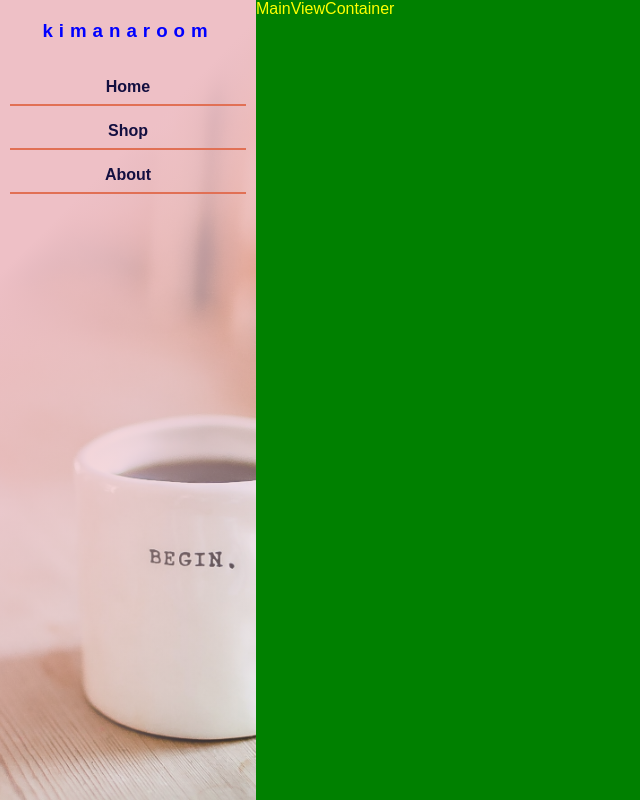
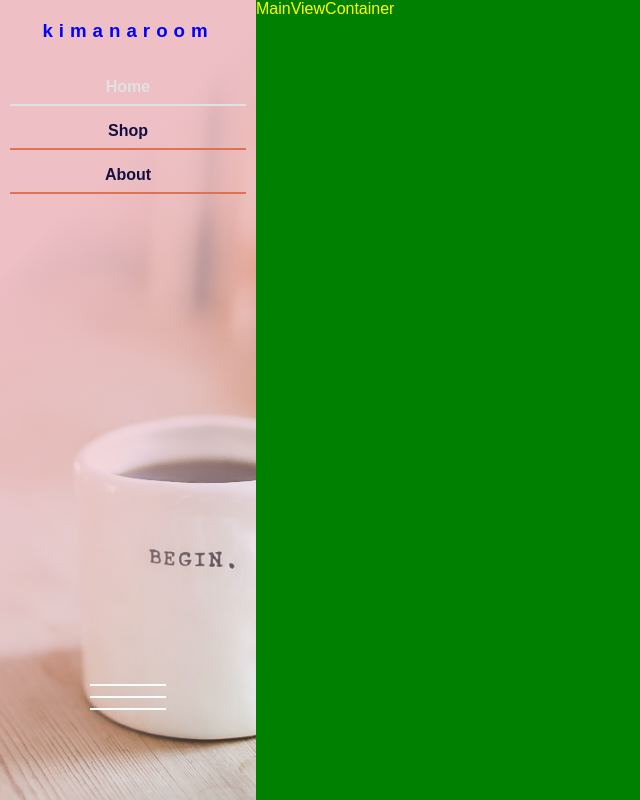
Before and after one commit to zoveloper/ecommerce, a React (Create React App) app in the folder frontend/: page / in a window 1280 px wide. Shown: the whole page, without its empty margins (0-640 px from the left). Built offline with nearby package versions, Linux system fonts and the light colour scheme.

Commit message:
added sidebar toggler

```diff
--- a/frontend/src/components/Sidebar/Sidebar.js
+++ b/frontend/src/components/Sidebar/Sidebar.js
@@ -1,4 +1,4 @@
-import React from 'react'
+import React,{useState} from 'react'
 import * as s from './Sidebar.styles'
 
 const Sidebar = props =>{
@@ -8,21 +8,36 @@ const Sidebar = props =>{
         menuItems=[]
     } = props;
 
+    // state
+    const[selected, setSelectedMenuItem] = useState(menuItems[0].name);
+    const handleMenuItemClick= name => {
+        setSelectedMenuItem(name)
+    }
+
+
+
     const menuItemsJSX = menuItems.map((item, index) =>{
+        const isItemSelected = selected === item.name;
+
         return(
-        <s.MenuItem key={index}>
-            <s.Text>
-                {item.name}
-            </s.Text>
+        <s.MenuItem
+        key={index}
+        selected={isItemSelected}
+        onClick={() => handleMenuItemClick(item.name)}
+
+        >
+            <s.Text>{item.name} </s.Text>
         </s.MenuItem>
         )
-    })
-
+    });
 
     return(
     <s.SidebarContainer backgroundImage={ backgroundImage }>
-    <s.SidebarHeader>{SidevarHeader}</s.SidebarHeader>
-    <s.MenuItemContainer>{menuItemsJSX}</s.MenuItemContainer>
+        <s.SidebarHeader>{SidevarHeader}</s.SidebarHeader>
+        <s.MenuItemContainer>{menuItemsJSX}</s.MenuItemContainer>
+        <s.TogglerContainer>
+            <s.Toggler />
+        </s.TogglerContainer>
     </s.SidebarContainer>
     )
 }
--- a/frontend/src/components/Sidebar/Sidebar.styles.js
+++ b/frontend/src/components/Sidebar/Sidebar.styles.js
@@ -9,10 +9,12 @@ export const SidebarContainer = styled.div`
         315deg,
         rgba(255,255,255,0.1) 0%,
         #eec0c6 74%),
-        url(${props => props.backgroundImage});
+        url(${p => p.backgroundImage});
     background-size:cover ;
     background-repeat: no repeat;
     background-position:center center;
+
+    position: relative; // Toggler
 `
 
 export const SidebarHeader = styled.h3`
@@ -29,14 +31,28 @@ export const MenuItem =styled.div`
     text-align:center;
     padding: 6px 10px;
     font-weight:600;
-    color: rgba(19 , 15 ,64);
+    color: ${p => p.selected ? ' rgba(225, 225, 225)' : ' rgba(19, 15, 64)'};
+    &:hover{
+        color:rgba(225, 225, 225);
+        transition: .1s ease-in all;
+    }
 
     &:after {
         content:'';
-        border: 1px solid rgba(225, 112, 85);
+        border: 1px solid ${p => p.selected ? ' rgba(225, 225, 225)' : ' rgba(225, 112, 85)'};
         display: block;
         margin: 8px 0 4px;
-    }
+    };
+
+    ${p =>!p.selected &&`
+        &:hover{
+            &:after{
+                border:1px solid rgba(225, 225, 225,0.2);
+                transition: .1s ease-in all;
+            }
+        }
+
+    `}
 
 `;
 
@@ -44,3 +60,34 @@ export const Text =styled.p`
     display: inline
 
 `
+//Toggler ------------------------
+
+export const TogglerContainer = styled.div`
+    position: absolute;
+    width: 30%;
+    bottom:10%;
+    left: 0;
+    right: 0;
+    margin: 0 auto;
+
+`
+export const Toggler = styled.div`
+    height: 40px;
+    cursor: pointer;
+    position: relative;
+
+    &:after {
+        content:'';
+        position: absolute;
+        left: 0;
+        top: .25em;
+        width: 100%;
+        height: .1em;
+        background: #fff;
+        box-shadow:
+        0 .75em 0 0 #fff,
+        0 1.5em 0 0 #fff;
+    };
+
+
+`
```
